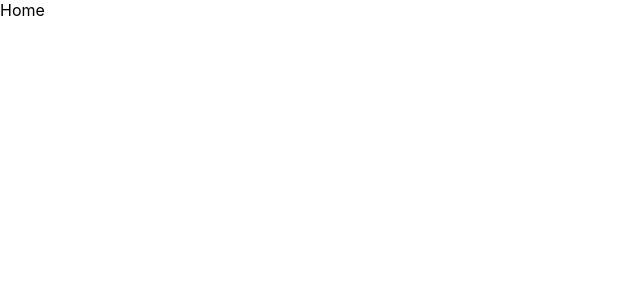
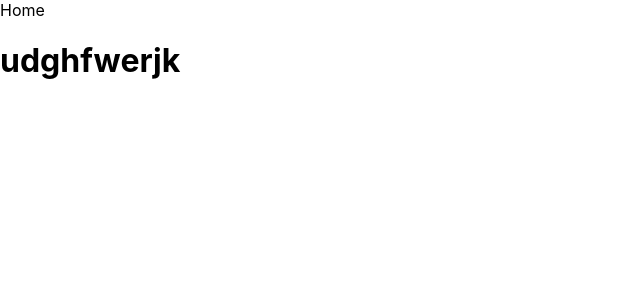
Before and after one commit to Velmurugan-kl/project_dom, a React (Create React App) app: page / in a window 1280 px wide. Both pictures are taken after typing "name@example.com", "Sample123" into the empty fields and a click on the button "SIGN IN". Shown: the top 300 px of the page, without its empty margins (0-640 px from the left). Built offline with nearby package versions, Linux system fonts and the light colour scheme.

Commit message:
Update Home.js

```diff
--- a/src/Pages/Home.js
+++ b/src/Pages/Home.js
@@ -5,7 +5,8 @@ const Home = (props) => {
     const a=useLocation();
     const dat1=a.state;
   return (
-    <div>Home {dat1.props}</div>
+    <div>Home {dat1.props}
+    <h1>udghfwerjk</h1></div>
   )
 }
 
```
